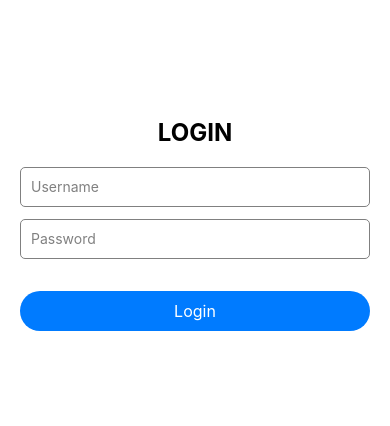
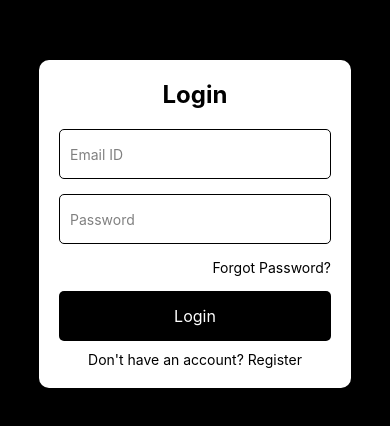
Before and after one commit to LouiseLawan/loginForm, a React Native app: screen / in a window 390 px wide. Shown: the part 198-624 px from the top of the page. Built offline with nearby package versions, Linux system fonts and the light colour scheme.

Commit message:
lacaroon commit

```diff
--- a/App.js
+++ b/App.js
@@ -1,83 +1,90 @@
-import React, { useState } from 'react';
-import { View, TextInput, Text, StyleSheet, TouchableOpacity, Alert } from 'react-native';
+import React from 'react';
+import { View, Text, TextInput, TouchableOpacity, StyleSheet, StatusBar } from 'react-native';
+import styled from 'styled-components/native';
 
-const LoginForm = () => {
-  const [username, setUsername] = useState('');
-  const [password, setPassword] = useState('');
+const Container = styled.View`
+  flex: 1;
+  background-color: black;
+  justify-content: center;
+  align-items: center;
+`;
 
-  const handleLogin = () => {
-    if (username === 'admin' && password === 'admin') {
-      Alert.alert('Login Successful', `Welcome, ${username}!`);
-    } else {
-      Alert.alert('Error', 'Wrong username or password');
-    }
-  };
+const BackgroundImage = styled.View`
+  position: absolute;
+  width: 100%;
+  height: 100%;
+  background-color: black;
+`;
 
+const LoginBox = styled.View`
+  background-color: white;
+  width: 80%;
+  padding: 20px;
+  border-radius: 10px;
+  elevation: 10;
+`;
+
+const Title = styled.Text`
+  font-size: 24px;
+  font-weight: bold;
+  color: black;
+  text-align: center;
+  margin-bottom: 20px;
+`;
+
+const Input = styled.TextInput`
+  height: 50px;
+  border-color: black;
+  border-width: 1px;
+  border-radius: 5px;
+  margin-bottom: 15px;
+  padding: 10px;
+  color: black;
+`;
+
+const Button = styled.TouchableOpacity`
+  background-color: black;
+  padding: 15px;
+  border-radius: 5px;
+  align-items: center;
+`;
+
+const ButtonText = styled.Text`
+  color: white;
+  font-size: 16px;
+`;
+
+const LinkText = styled.Text`
+  color: black;
+  text-align: center;
+  margin-top: 10px;
+`;
+
+export default function App() {
   return (
-    <View style={styles.container}>
-      <Text style={styles.title}>LOGIN</Text>
-
-      <TextInput
-        style={styles.input}
-        placeholder="Username"
-        placeholderTextColor="gray"
-        value={username}
-        onChangeText={setUsername}
-        autoCapitalize="none"
-      />
-
-      <TextInput
-        style={styles.input}
-        placeholder="Password"
-        placeholderTextColor="gray"
-        value={password}
-        onChangeText={setPassword}
-        secureTextEntry
-      />
-
-      <View style={styles.buttonContainer}>
-        <TouchableOpacity style={styles.button} onPress={handleLogin}>
-          <Text style={styles.buttonText}>Login</Text>
+    <Container>
+      <StatusBar barStyle="light-content" />
+      <BackgroundImage />
+      <LoginBox>
+        <Title>Login</Title>
+        <Input placeholder="Email ID" placeholderTextColor="gray" />
+        <Input placeholder="Password" placeholderTextColor="gray" secureTextEntry={true} />
+        <TouchableOpacity>
+          <Text style={styles.forgotPassword}>Forgot Password?</Text>
         </TouchableOpacity>
-      </View>
-    </View>
+        <Button>
+          <ButtonText>Login</ButtonText>
+        </Button>
+        <LinkText>Don't have an account? Register</LinkText>
+      </LoginBox>
+    </Container>
   );
-};
+}
 
 const styles = StyleSheet.create({
-  container: {
-    flex: 1,
-    justifyContent: 'center',
-    padding: 20,
-  },
-  title: {
-    fontSize: 24,
-    textAlign: 'center',
-    marginBottom: 20,
-    fontWeight: 'bold',
-  },
-  input: {
-    height: 40,
-    borderColor: 'gray',
-    borderWidth: 1,
-    marginBottom: 12,
-    paddingHorizontal: 10,
-    borderRadius: 5,
-  },
-  buttonContainer: {
-    marginTop: 20,
-  },
-  button: {
-    backgroundColor: '#007BFF',
-    borderRadius: 25,
-    paddingVertical: 10,
-    paddingHorizontal: 20,
-    alignItems: 'center',
-  },
-  buttonText: {
-    color: 'white',
-    fontSize: 16,
+  forgotPassword: {
+    color: 'black',
+    textAlign: 'right',
+    marginBottom: 15,
   },
 });
-
-export default LoginForm;
```
